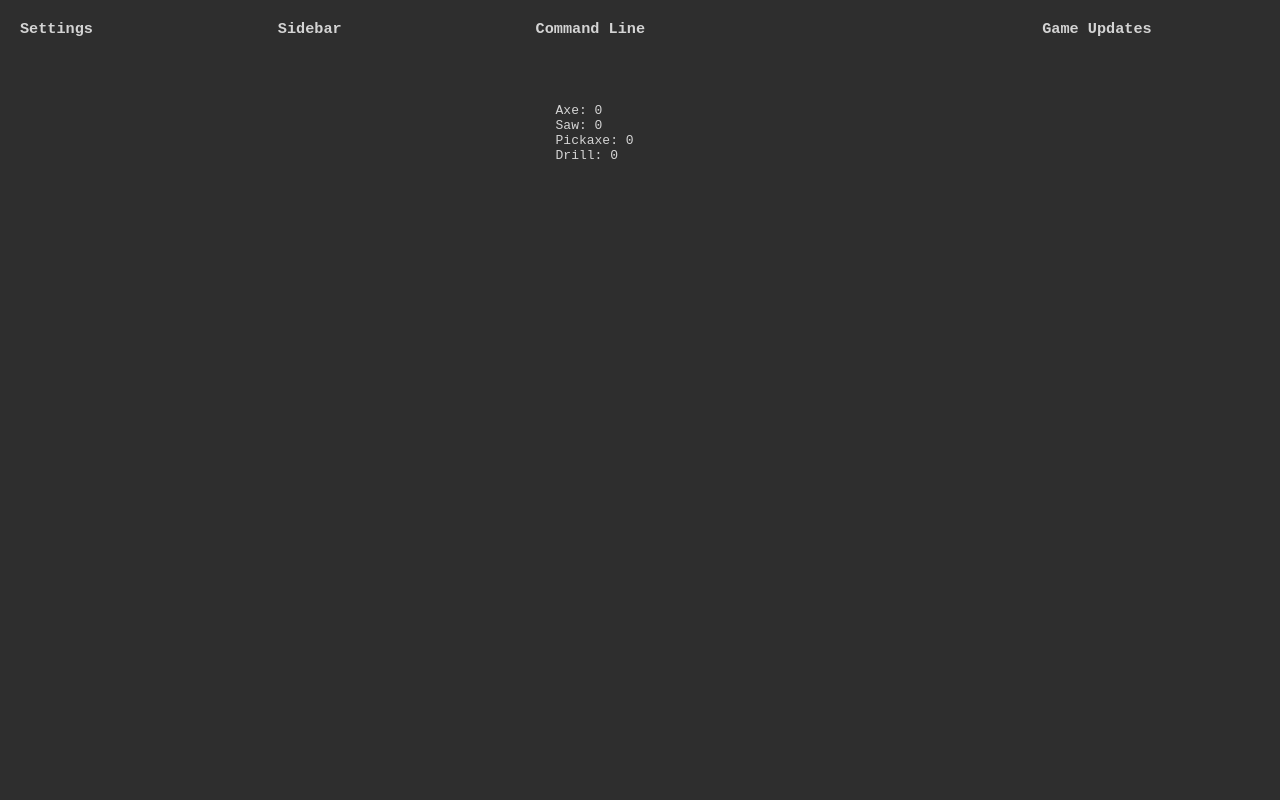
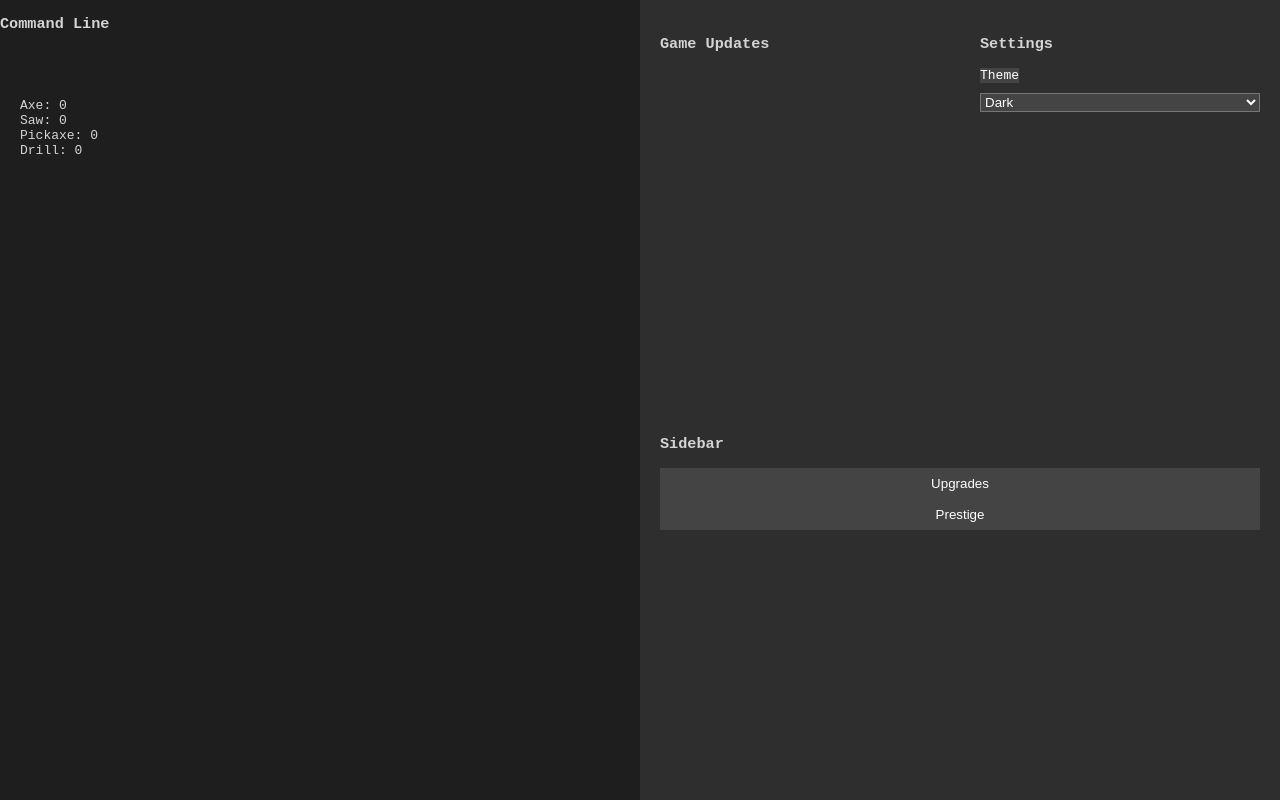
Before and after one commit to Marjamjelly/CLI-game, a plain HTML site: page index.html in a window 1280 px wide. Drawn offline with Linux system fonts and the light colour scheme.

Commit message:
Update index.html

```diff
--- a/index.html
+++ b/index.html
@@ -18,33 +18,7 @@
       flex: 1;
       overflow: hidden;
     }
-    .panel {
-      display: flex;
-      flex-direction: column;
-      overflow-y: auto;
-      width: 25%;
-      padding: 20px;
-      background-color: #2e2e2e;
-      box-sizing: border-box;
-    }
-    .panel h3 {
-      margin-top: 0;
-    }
-    .panel button {
-      margin: 5px 0;
-      background-color: #444;
-      color: white;
-      border: none;
-      padding: 8px;
-      cursor: pointer;
-      width: 100%;
-    }
-    .panel select {
-      margin: 10px 0;
-      width: 100%;
-      background-color: #444;
-      color: white;
-    }
+    /* Left Panel (Command Line) */
     #cli-container {
       width: 50%;
       display: flex;
@@ -74,12 +48,37 @@
       flex: 1;
       outline: none;
     }
-    .panel-content {
-      display: none;
+    /* Right Panel */
+    #right-panel {
+      width: 50%;
+      display: flex;
+      flex-direction: column;
+      overflow: hidden;
     }
-    .panel.active .panel-content {
-      display: block;
+    /* Top Half of Right Panel (Game Updates + Settings) */
+    #top-right-panel {
+      display: flex;
+      height: 50%;
     }
+    .top-right-panel-section {
+      width: 50%;
+      padding: 20px;
+      background-color: #2e2e2e;
+      box-sizing: border-box;
+      overflow-y: auto;
+    }
+    #game-updates {
+      white-space: pre-wrap;
+    }
+    /* Bottom Half of Right Panel (Sidebar) */
+    #sidebar {
+      flex: 1;
+      background-color: #2e2e2e;
+      padding: 20px;
+      box-sizing: border-box;
+      overflow-y: auto;
+    }
+    /* Dropdown and Buttons in Sidebar */
     .dropdown-content {
       display: none;
       padding-left: 20px;
@@ -87,13 +86,44 @@
     .dropdown.active .dropdown-content {
       display: block;
     }
+    button {
+      background-color: #444;
+      color: white;
+      border: none;
+      padding: 8px;
+      cursor: pointer;
+      width: 100%;
+    }
+    select, label {
+      margin: 10px 0;
+      width: 100%;
+      background-color: #444;
+      color: white;
+    }
   </style>
 </head>
 <body>
   <div id="container">
-    <div class="panel" id="settings-panel">
+    <!-- Left Panel: Command Line -->
+    <div id="cli-container">
+      <h3>Command Line</h3>
+      <div id="cli-output-wrapper">
+        <div id="cli"></div>
+      </div>
+    </div>
+
+    <!-- Right Panel: Split into Game Updates, Settings, and Sidebar -->
+    <div id="right-panel">
+      <!-- Top Right Panel (Game Updates + Settings) -->
+      <div id="top-right-panel" style="display: flex; height: 50%;">
+        <!-- Game Updates Section -->
+        <div class="top-right-panel-section" id="game-updates-panel">
+          <h3>Game Updates</h3>
+          <div id="game-updates"></div>
+        </div>
+        <!-- Settings Section -->
+        <div class="top-right-panel-section" id="settings-panel">
           <h3>Settings</h3>
-      <div class="panel-content">
           <label for="theme-select">Theme</label>
           <select id="theme-select">
             <option value="dark">Dark</option>
@@ -101,9 +131,10 @@
           </select>
         </div>
       </div>
-    <div class="panel" id="sidebar">
+
+      <!-- Bottom Right Panel (Sidebar) -->
+      <div id="sidebar">
         <h3>Sidebar</h3>
-      <div class="panel-content">
         <div class="dropdown" id="upgrades-dropdown">
           <button onclick="toggleDropdown('upgrades-dropdown')">Upgrades</button>
           <div class="dropdown-content" id="upgrades"></div>
@@ -114,17 +145,6 @@
             <button onclick="prestige()">Prestige</button>
           </div>
         </div>
-      </div>
-    </div>
-    <div class="panel" id="cli-container">
-      <h3>Command Line</h3>
-      <div id="cli-output-wrapper">
-        <div id="cli"></div>
-      </div>
-    </div>
-    <div class="panel" id="game-updates-panel">
-      <h3>Game Updates</h3>
-      <div class="panel-content" id="game-updates"></div>
       </div>
     </div>
   <script>
```
Lines whose indentation alone changed are shown as unchanged.
